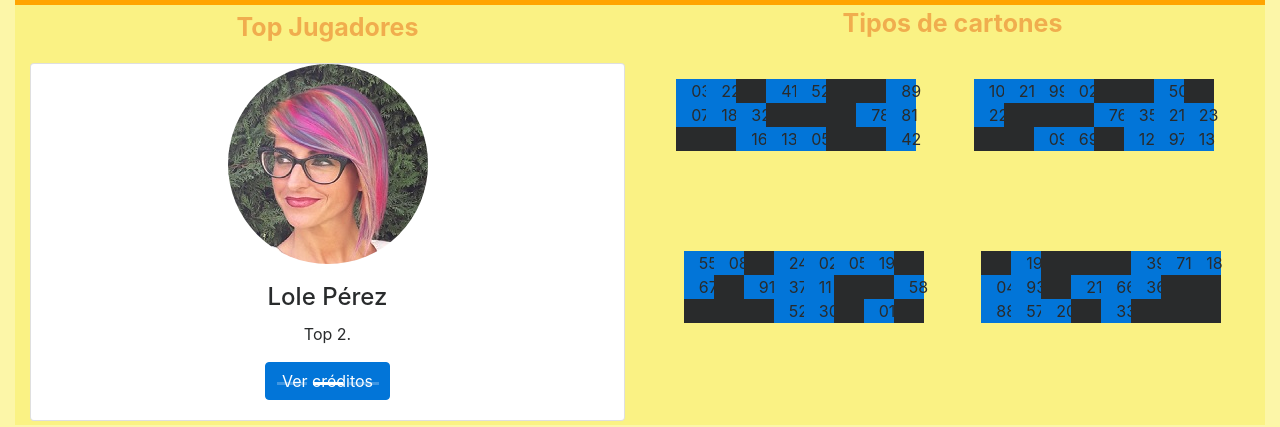
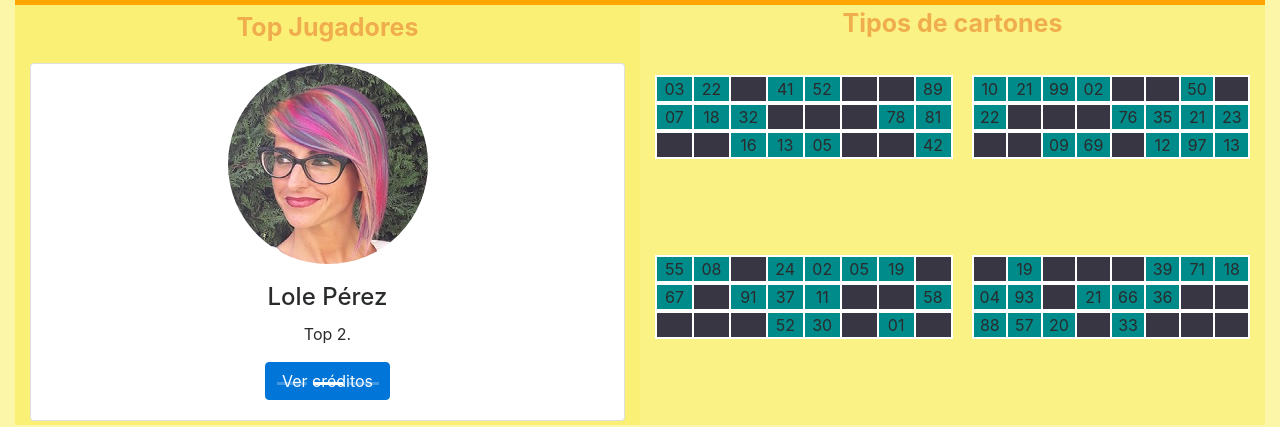
Before and after one commit to rociornav/DIW_DAW2, a plain HTML site: page Web-Bingo-Eval1/index.html in a window 1280 px wide. Shown: the part 401-828 px from the top of the page. Drawn offline with Linux system fonts and the light colour scheme.

Commit message:
actualizacion web bingo rrn

```diff
--- a/Web-Bingo-Eval1/css/style1.css
+++ b/Web-Bingo-Eval1/css/style1.css
@@ -26,7 +26,12 @@ body{
     text-align: center;
 }
 
-
+.colnum{
+    background-color: darkcyan;
+}
+.colimage{
+    background-color: #373642;
+}
 
 
 .bg-primary{
@@ -42,7 +47,13 @@ ul li a{
 
 a:hover{
     color: rgb(49, 139, 241);
+}
 
+.fila{
+    border: 1px solid white;
+}
+.bordecol{
+    border: 1px solid white;
 }
 
 
@@ -66,3 +77,14 @@ a:hover{
     }
 
 }
+
+@media screen and (min-width: 575px){
+    .col{
+        padding-left: 0 !important;
+        padding-right: 0 !important;
+    }
+}
+
+.gamers{
+    background-color: rgba(250, 240, 107, 0.589);
+}
--- a/Web-Bingo-Eval1/index.html
+++ b/Web-Bingo-Eval1/index.html
@@ -26,7 +26,7 @@
 
 
     <div class="container-fluid">
-         <!--Top bar-->
+
     <!-- top bar -->
     <div class="top-bar">
             <div class="container">
@@ -146,75 +146,75 @@
                 </div>
                 <div class="carton col-12 col-lg-6">
                     <p class="top text-warning text-center mt-3 mt-lg-0"><b>Tipos de cartones</b></p>
-                    <div class="row mx-md-auto mx-lg-auto ml-0 mt-3 ">
+                    <div class="row mx-md-auto mx-lg-auto  mt-3 ">
 
-                        <div class="mt-3 col-md-6 py-1 pl-0">
+                        <div class="mt-3 col-md-6">
                             <!--Un carton-->
-                            <div class="row justify-content-center ">
-                                <div class="col col-md-1 bg-primary">03</div>
-                                <div class="col col-md-1 bg-primary">22</div>
-                                <div class="col col-md-1 bg-inverse"></div>
-                                <div class="col col-md-1 bg-primary">41</div>
-                                <div class="col col-md-1 bg-primary">52</div>
-                                <div class="col col-md-1 bg-inverse"></div>
-                                <div class="col col-md-1 bg-inverse"></div>
-                                <div class="col col-md-1 bg-primary">89</div>
+                            <div class="row justify-content-center fila">
+                                <div class="col colnum bordecol text-center">03</div>
+                                <div class="col colnum bordecol text-center">22</div>
+                                <div class="col colimage bordecol"></div>
+                                <div class="col colnum bordecol text-center">41</div>
+                                <div class="col colnum bordecol text-center">52</div>
+                                <div class="col colimage bordecol"></div>
+                                <div class="col colimage bordecol"></div>
+                                <div class="col colnum bordecol text-center">89</div>
                             </div>
-                            <div class="row justify-content-center ">
-                                <div class="col col-md-1 bg-primary">07</div>
-                                <div class="col col-md-1 bg-primary">18</div>
-                                <div class="col col-md-1 bg-primary">32</div>
-                                <div class="col col-md-1 bg-inverse"></div>
-                                <div class="col col-md-1 bg-inverse"></div>
-                                <div class="col col-md-1 bg-inverse"></div>
-                                <div class="col col-md-1 bg-primary">78</div>
-                                <div class="col col-md-1 bg-primary">81</div>
+                            <div class="row justify-content-center fila">
+                                <div class="col colnum bordecol text-center">07</div>
+                                <div class="col colnum bordecol text-center">18</div>
+                                <div class="col colnum bordecol text-center">32</div>
+                                <div class="col colimage bordecol"></div>
+                                <div class="col colimage bordecol"></div>
+                                <div class="col colimage bordecol"></div>
+                                <div class="col colnum bordecol text-center">78</div>
+                                <div class="col colnum bordecol text-center">81</div>
                             </div>
-                            <div class="row justify-content-center ">
-                                <div class="col col-md-1 bg-inverse"></div>
-                                <div class="col col-md-1 bg-inverse"></div>
-                                <div class="col col-md-1 bg-primary">16</div>
-                                <div class="col col-md-1 bg-primary">13</div>
-                                <div class="col col-md-1 bg-primary">05</div>
-                                <div class="col col-md-1 bg-inverse"></div>
-                                <div class="col col-md-1 bg-inverse"></div>
-                                <div class="col col-md-1 bg-primary">42</div>
+                            <div class="row justify-content-center fila">
+                                <div class="col colimage bordecol"></div>
+                                <div class="col colimage bordecol"></div>
+                                <div class="col colnum bordecol text-center">16</div>
+                                <div class="col colnum bordecol text-center">13</div>
+                                <div class="col colnum bordecol text-center">05</div>
+                                <div class="col colimage bordecol"></div>
+                                <div class="col colimage bordecol"></div>
+                                <div class="col colnum bordecol text-center">42</div>
                             </div>
 
 
                         </div>
-                        <div class="mt-3 col-md-6   mt-lg-3 py-1 pl-0">
+                        <div class="mt-3 col-md-6 mt-lg-3 ">
                             <!--2 carton-->
-                            <div class="row justify-content-center ">
-                                <div class="col col-md-1 bg-primary">10</div>
-                                <div class="col col-md-1 bg-primary">21</div>
-                                <div class="col col-md-1 bg-primary">99</div>
-                                <div class="col col-md-1 bg-primary">02</div>
-                                <div class="col col-md-1 bg-inverse"></div>
-                                <div class="col col-md-1 bg-inverse"></div>
-                                <div class="col col-md-1 bg-primary">50</div>
-                                <div class="col col-md-1 bg-inverse"></div>
+                            <div class="row justify-content-center  ml-md-1 fila">
+                                <div class="col colnum bordecol text-center">10</div>
+                                <div class="col colnum bordecol text-center">21</div>
+                                <div class="col colnum bordecol text-center">99</div>
+                                <div class="col colnum bordecol text-center">02</div>
+                                <div class="col colimage bordecol"></div>
+                                <div class="col colimage bordecol"></div>
+                                <div class="col colnum bordecol text-center">50</div>
+                                <div class="col colimage bordecol"></div>
                             </div>
-                            <div class="row justify-content-center ">
-                                <div class="col col-md-1 bg-primary">22</div>
-                                <div class="col col-md-1 bg-inverse"></div>
-                                <div class="col col-md-1 bg-inverse"></div>
-                                <div class="col col-md-1 bg-inverse"></div>
-                                <div class="col col-md-1 bg-primary">76</div>
-                                <div class="col col-md-1 bg-primary">35</div>
-                                <div class="col col-md-1 bg-primary">21</div>
-                                <div class="col col-md-1 bg-primary">23</div>
+                            <div class="row justify-content-center ml-md-1 fila">
+                                <div class="col colnum bordecol text-center">22</div>
+                                <div class="col colimage bordecol"></div>
+                                <div class="col colimage bordecol"></div>
+                                <div class="col colimage bordecol"></div>
+                                <div class="col colnum bordecol text-center">76</div>
+                                <div class="col colnum bordecol text-center">35</div>
+                                <div class="col colnum bordecol text-center">21</div>
+                                <div class="col colnum bordecol text-center">23</div>
 
                             </div>
-                            <div class="row justify-content-center ">
-                                <div class="col col-md-1 bg-inverse"></div>
-                                <div class="col col-md-1 bg-inverse"></div>
-                                <div class="col col-md-1 bg-primary">09</div>
-                                <div class="col col-md-1 bg-primary">69</div>
-                                <div class="col col-md-1 bg-inverse"></div>
-                                <div class="col col-md-1 bg-primary">12</div>
-                                <div class="col col-md-1 bg-primary">97</div>
-                                <div class="col col-md-1 bg-primary">13</div>
+                            <div class="row justify-content-center ml-md-1 fila">
+                                <div class="col colimage bordecol"></div>
+                                <div class="col colimage bordecol"></div>
+                                <div class="col colnum bordecol text-center">09</div>
+                                <div class="col colnum bordecol text-center">69</div>
+                                <div class="col colimage bordecol"></div>
+                                <div class="col colnum bordecol text-center">12</div>
+                                <div class="col colnum bordecol text-center">97</div>
+                                <div class="col colnum bordecol text-center">13</div>
 
                             </div>
                         </div>
@@ -222,73 +222,73 @@
                     <div class="row  mx-md-auto mt-lg-5 mb-3">
                         <div class="mt-3 mt-lg-5 col-md-6">
                             <!--3 carton-->
-                            <div class="row justify-content-center ">
-                                <div class="col col-md-1 bg-primary">55</div>
-                                <div class="col col-md-1 bg-primary">08</div>
-                                <div class="col col-md-1 bg-inverse"></div>
-                                <div class="col col-md-1 bg-primary">24</div>
-                                <div class="col col-md-1 bg-primary">02</div>
-                                <div class="col col-md-1 bg-primary">05</div>
-                                <div class="col col-md-1 bg-primary">19</div>
-                                <div class="col col-md-1 bg-inverse"></div>
+                            <div class="row justify-content-center fila">
+                                <div class="col colnum bordecol text-center">55</div>
+                                <div class="col colnum bordecol text-center">08</div>
+                                <div class="col colimage bordecol"></div>
+                                <div class="col colnum bordecol text-center">24</div>
+                                <div class="col colnum bordecol text-center">02</div>
+                                <div class="col colnum bordecol text-center">05</div>
+                                <div class="col colnum bordecol text-center">19</div>
+                                <div class="col colimage bordecol"></div>
 
                             </div>
-                            <div class="row justify-content-center ">
-                                <div class="col col-md-1 bg-primary">67</div>
-                                <div class="col col-md-1 bg-inverse"></div>
-                                <div class="col col-md-1 bg-primary">91</div>
-                                <div class="col col-md-1 bg-primary">37</div>
-                                <div class="col col-md-1 bg-primary">11</div>
-                                <div class="col col-md-1 bg-inverse"></div>
-                                <div class="col col-md-1 bg-inverse"></div>
-                                <div class="col col-md-1 bg-primary">58</div>
+                            <div class="row justify-content-center fila">
+                                <div class="col colnum bordecol text-center">67</div>
+                                <div class="col colimage bordecol"></div>
+                                <div class="col colnum bordecol text-center">91</div>
+                                <div class="col colnum bordecol text-center">37</div>
+                                <div class="col colnum bordecol text-center">11</div>
+                                <div class="col colimage bordecol"></div>
+                                <div class="col colimage bordecol"></div>
+                                <div class="col colnum bordecol text-center">58</div>
 
                             </div>
-                            <div class="row justify-content-center ">
-                                <div class="col col-md-1 bg-inverse"></div>
-                                <div class="col col-md-1 bg-inverse"></div>
-                                <div class="col col-md-1 bg-inverse"></div>
-                                <div class="col col-md-1 bg-primary">52</div>
-                                <div class="col col-md-1 bg-primary">30</div>
-                                <div class="col col-md-1 bg-inverse"></div>
-                                <div class="col col-md-1 bg-primary">01</div>
-                                <div class="col col-md-1 bg-inverse"></div>
+                            <div class="row justify-content-center fila">
+                                <div class="col colimage bordecol"></div>
+                                <div class="col colimage bordecol"></div>
+                                <div class="col colimage bordecol"></div>
+                                <div class="col colnum bordecol text-center">52</div>
+                                <div class="col colnum bordecol text-center">30</div>
+                                <div class="col colimage bordecol"></div>
+                                <div class="col colnum bordecol text-center">01</div>
+                                <div class="col colimage bordecol"></div>
 
                             </div>
                         </div>
                         <div class="mt-3 col-md-6  mt-lg-5">
                             <!--4 carton-->
-                            <div class="row justify-content-center ">
-                                <div class="col col-md-1 bg-inverse"></div>
-                                <div class="col col-md-1 bg-primary">19</div>
-                                <div class="col col-md-1 bg-inverse"></div>
-                                <div class="col col-md-1 bg-inverse"></div>
-                                <div class="col col-md-1 bg-inverse"></div>
-                                <div class="col col-md-1 bg-primary">39</div>
-                                <div class="col col-md-1 bg-primary">71</div>
-                                <div class="col col-md-1 bg-primary">18</div>
+                            <div class="row justify-content-center ml-md-1 fila">
+                                <div class="col colimage bordecol"></div>
+                                <div class="col colnum bordecol text-center">19</div>
+                                <div class="col colimage bordecol"></div>
+                                <div class="col colimage bordecol"></div>
+                                <div class="col colimage bordecol"></div>
+                                <div class="col colnum bordecol text-center">39</div>
+                                <div class="col colnum bordecol text-center">71</div>
+                                <div class="col colnum bordecol text-center">18</div>
 
                             </div>
-                            <div class="row justify-content-center ">
-                                <div class="col col-md-1 bg-primary">04</div>
-                                <div class="col col-md-1 bg-primary">93</div>
-                                <div class="col col-md-1 bg-inverse"></div>
-                                <div class="col col-md-1 bg-primary">21</div>
-                                <div class="col col-md-1 bg-primary">66</div>
-                                <div class="col col-md-1 bg-primary">36</div>
-                                <div class="col col-md-1 bg-inverse"></div>
-                                <div class="col col-md-1 bg-inverse"></div>
+                            <div class="row justify-content-center ml-md-1 fila">
+                                <div class="col colnum bordecol text-center">04</div>
+                                <div class="col colnum bordecol text-center">93</div>
+                                <div class="col colimage bordecol"></div>
+                                <div class="col colnum bordecol text-center">21</div>
+                                <div class="col colnum bordecol text-center">66</div>
+                                <div class="col colnum bordecol text-center">36</div>
+                                <div class="col colimage bordecol"></div>
+                                <div class="col colimage bordecol"></div>
 
                             </div>
-                            <div class="row justify-content-center ">
-                                <div class="col col-md-1 bg-primary">88</div>
-                                <div class="col col-md-1 bg-primary">57</div>
-                                <div class="col col-md-1 bg-primary">20</div>
-                                <div class="col col-md-1 bg-inverse"></div>
-                                <div class="col col-md-1 bg-primary">33</div>
-                                <div class="col col-md-1 bg-inverse"></div>
-                                <div class="col col-md-1 bg-inverse"></div>
-                                <div class="col col-md-1 bg-inverse"></div>
+                            <div class="row justify-content-center ml-md-1 fila">
+                                <div class="col colnum bordecol text-center">88</div>
+                                <div class="col colnum bordecol text-center">57</div>
+                                <div class="col colnum bordecol text-center">20</div>
+                                <div class="col colimage bordecol"></div>
+                                <div class="col colnum bordecol text-center">33</div>
+                                <div class="col colimage bordecol"></div>
+                                <div class="col colimage bordecol"></div>
+                                <div class="col colimage bordecol"></div>
 
                             </div>
 
```
